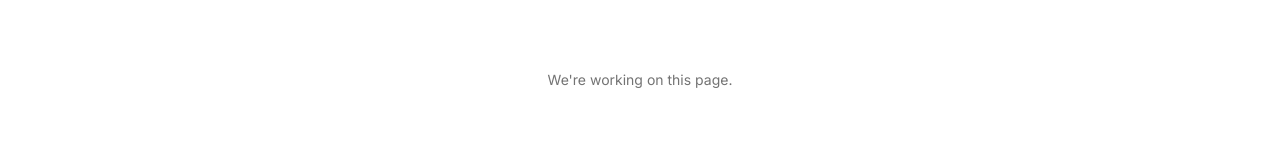
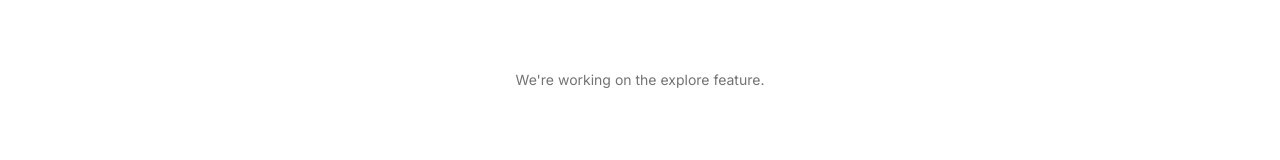
Before and after one commit to RyelBanfield/view-finder, a Next.js app: page /explore in a window 1280 px wide. Shown: the part 256-416 px from the top of the page. Built offline with nearby package versions, Linux system fonts and the light colour scheme; no server answers.

Commit message:
Edit text

```diff
--- a/src/app/(pages)/explore/page.tsx
+++ b/src/app/(pages)/explore/page.tsx
@@ -11,7 +11,7 @@ const Explore = async () => {
   return (
     <div className="flex grow items-center justify-center">
       <p className="text-sm text-muted-foreground">
-        We&apos;re working on this page.
+        We&apos;re working on the explore feature.
       </p>
     </div>
   );
```
